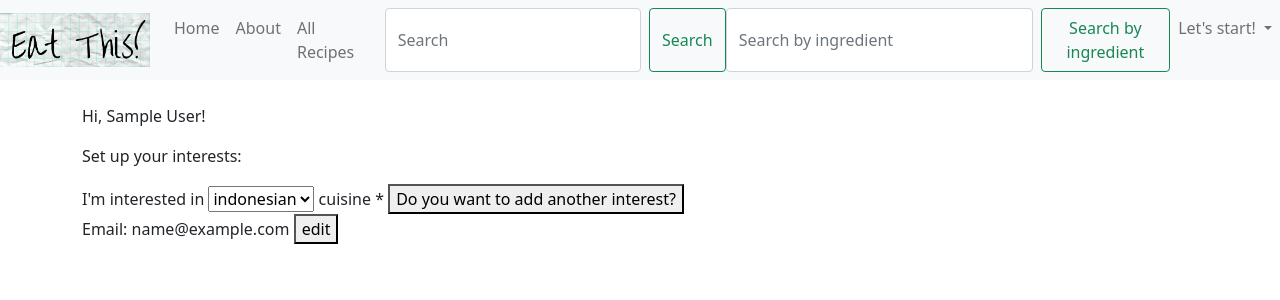
After one commit to asya-code/EatThis, a Flask app: page /my_profile in a window 1280 px wide. The commit adds this page. Shown: the top 300 px of the page. Run offline with Flask 2, Linux system fonts and the light colour scheme; the visitor is signed in with stand-in values (Sample User, id 1); tables that the repository leaves empty hold one stand-in row (values such as "Sample post"); some libraries are stand-ins or nearby versions.

Commit message:
user email update on html, js  and server.py; model and seed updated with new class

```diff
--- a/crud.py
+++ b/crud.py
@@ -1,4 +1,4 @@
-from model import db, User, Recipe, Step, Favorite, Ingredient, Image, connect_to_db
+from model import db, User, Recipe, Step, Favorite, Ingredient, Image, Preference, connect_to_db
 from datetime import datetime, date
 
 def create_user(email, password, username, full_name=None, created_at=date.today()):
@@ -135,7 +135,8 @@ def get_favs_by_recipe_id(given_recipe_id):
     """Return all users who has this particular recipe in favorites"""
     return Favorite.query.filter(Favorite.recipe_id==given_recipe_id).all()
 
-
+def get_favs_count_by_recipe_id(given_recipe_id):
+    return Favorite.query.filter(Favorite.recipe_id==given_recipe_id).count()
 
 def create_ingredient(ing_name, qty,recipe_id, unit, image=None):
     """Create and return a new favorite object (user-recipe pair)."""
@@ -191,6 +192,38 @@ def get_imgs_by_step_id(given_step_id):
     return Image.query.filter(Image.step_id==given_step_id).all()
 '''
 
+def create_preference(user_id, interest):
+    """Create and return a new preference object (user-interest pair)."""
+    preference = Preference(
+        user_id=user_id,
+        preference=interest)
+    return preference
+
+def get_most_preffered():
+    """Get 7 first most often "preffered" interests"""
+   # all_faved = Favorite.query.group_by(Recipe.recipe_id).having(db.func.count(Favorite.user_id)>2).all()
+    all_preferred = db.session.query(db.func.count(Preference.pref_id), Preference.preference).group_by(Preference.user_id).all()
+    count = 1
+    most_preferred = []
+    for pref in all_preferred:
+        if count < 7:
+            interest = pref.preference
+            most_preferred.append(interest)
+            count += 1
+        else:
+            break
+    return most_preferred
+
+def get_preferences():
+    """Return all preferences."""
+    return Preference.query.all()
+
+def get_prefs_by_user_id(given_user_id):
+    """Return all preferences for particular user."""
+    return Preference.query.filter(Preference.user_id==given_user_id).all()
+
+
+
 
 if __name__ == "__main__":
     from server import app
--- a/seed_database.py
+++ b/seed_database.py
@@ -80,4 +80,8 @@ for n in range(5):
     favorite = crud.create_favorite(recipe_id=choice(recipes_id), user_id=choice(users_id))
     model.db.session.add(favorite)
 
+for n in range (10):
+    preference = crud.create_preference(user_id=choice(users_id), interest=choice(cuisines+diets))
+    model.db.session.add(preference)
+
 model.db.session.commit()
--- a/server.py
+++ b/server.py
@@ -213,16 +213,21 @@ def ingredient_search():
     message = f"Recipes results for {request.args.get('ingredient')}:"
     return render_template("recipes.html", recipes=results, message=message)
 
-@app.route('/add_fav', methods=["POST"])
+@app.route('/add_fav')
+#, methods=["POST"]
 def add_fav():
     user_id = session['current_user']
     #import pdb; pdb.set_trace()
     recipe_id = request.json.get('favRecipeId')
-    title = request.json.get('favRecipeTitle')
+    recipe = crud.get_recipe_by_id(recipe_id)
+    # title = request.json.get('favRecipeTitle')
+    favorites = crud.get_favs_by_user_id(session['current_user'])
+
     new_fav = crud.create_favorite(recipe_id, user_id)
+    rating = crud.get_favs_count_by_recipe_id(recipe_id)
     db.session.add(new_fav)
     db.session.commit()
-    return f'{title} is saved into your Favorite recipes!'
+    return redirect("/recipes/<recipe_id>")
 
 @app.route('/user_favorite')
 def show_favorite():
@@ -233,6 +238,32 @@ def show_favorite():
         favorite_recipes.append(crud.get_recipe_by_id(fav.recipe_id))
     return render_template("user_favorite.html", favorite_recipes=favorite_recipes)
 
+@app.route('/my_profile')
+def user_profile():
+    user = crud.get_user_by_id(session['current_user'])
+    return render_template("user_account.html", user=user)
+
+@app.route("/change_email", methods=["POST"])
+def change_email():
+    user = crud.get_user_by_id(session['current_user'])
+    new_email = request.form.get('new_email')
+    user.email = new_email
+    db.session.commit()
+    return new_email
+
+@app.route('/add_preference', methods=["POST"])
+def add_preference():
+    preference = request.json.get('instructionText')
+    order = int(request.json.get('order'))
+    recipe_id = int(request.json.get('recipe_id'))
+    new_instr = crud.create_step(order=order,
+        instruction=instr_text, recipe_id=recipe_id)
+    db.session.add(new_instr)
+    db.session.commit()
+
+    return new_instr.instruction
+
+
 if __name__ == "__main__":
     connect_to_db(app)
     app.run(host="0.0.0.0", debug=True)
--- /dev/null
+++ b/static/js/user_account.js
@@ -0,0 +1,46 @@
+const editEmailBttn=document.querySelector('#editEmail');
+editEmailBttn.addEventListener('click', (evt) => {
+        evt.preventDefault();
+        console.log("new block")
+        document.querySelector('#userEmail').insertAdjacentHTML('beforeend',
+        '<form id=newEmail action="/change_email" method="post">'+
+        '<p> New email <input id="newEmail"'+
+        'type="text" name="email"><button id="=saveNewEmail" type="submit"> save </button></p>'+
+        '</form>');
+});
+const saveNewEmailBttn=document.querySelector('#saveNewEmail');
+saveNewEmailBttn.addEventListener('click', (evt) => {
+        evt.preventDefault();
+        const emailFormInputs={
+            new_email: document.querySelector('#newEmail').value
+        };
+        fetch('/change_email',{
+            method: 'POST',
+            body: JSON.stringify(emailFormInputs),
+            headers: {
+                'Content-Type': 'application/json',
+            },
+        })
+        .then(response => response.json())
+        .then (responseData => {
+            document.querySelector('#userEmail').innerText = responseData;
+        });
+    });
+const prefIndex=0
+function preferenceField(){
+    while (prefIndex < 5) {
+    const addPrefFieldBttn=document.querySelector(`#addPref${prefIndex}`);
+    addPrefFieldBttn.addEventListener('click', (evt) => {
+            evt.preventDefault();
+            document.querySelector(`#newPref${prefIndex-1}`).insertAdjacentHTML('beforeend',
+            `<select name="cuisine" id="newPref${prefIndex}">`+
+            `<option value="indonesian"> indonesian </option>`+
+            `<option value="turkish"> turkish </option>`+
+            `<option value="thai"> thai </option>`+
+            `<option value="moroccan"> moroccan </option>`+
+            '<option value="japanese"> japanese </option></select>'+
+        `<label for="cuisine"> cuisine *</label>`+
+        `<button id="addPref${prefIndex}"> Do you want to add another interest? </button>`);
+            prefIndex+=1
+    })
+}};
--- a/templates/base.html
+++ b/templates/base.html
@@ -74,7 +74,7 @@
             Let's start!
           </a>
           <ul class="dropdown-menu" aria-labelledby="navbarDropdown">
-            <li><a class="dropdown-item" href="/profile/{{ session['current_user'] }}"> My Profile</a></li>
+            <li><a class="dropdown-item" href="/my_profile"> My Profile</a></li>
             <li><a class="dropdown-item" href="/user_recipes"> My own recipes </a></li>
             <li><a class="dropdown-item" href="/user_favorite"> My favorites </a></li>
             <li><a class="dropdown-item" href="/new_recipe"> Add new recipe </a></li>
--- a/templates/recipe.html
+++ b/templates/recipe.html
@@ -29,7 +29,9 @@
 
         {% else %}
             <div>
-                <button id="add_fav"> I like it! </button>
+                <form action="/add_fav">
+                    <button type="submit" id="add_fav"> I like it! </button>
+                </form>
             </div>
         {% endif %}
 
@@ -65,5 +67,5 @@
   </div>
   <input type="hidden" id='hidden_recipe_id' name='recipe_id' value={{recipe.recipe_id}}>
   <input type="hidden" id='hidden_recipe_title' name='title' value={{recipe.title}}>
-  <script src='/static/js/recipe.js'></script>
+  <!-- <script src='/static/js/recipe.js'></script> -->
 {% endblock %}
--- /dev/null
+++ b/templates/user_account.html
@@ -0,0 +1,32 @@
+{% extends 'base.html' %}
+{% block title %} Eat This! {% endblock %}
+
+{% block content %}
+
+<p>
+    Hi, {{user.full_name}}!
+</p>
+
+<p>
+    Set up your interests:
+</p>
+    <form id="user_preferences" action="/add_preference" method="post" enctype="multipart/form-data">
+        I'm interested in
+        <select name="cuisine" id="newPref0">
+            <option value="indonesian"> indonesian </option>
+            <option value="turkish"> turkish </option>
+            <option value="thai"> thai </option>
+            <option value="moroccan"> moroccan </option>
+            <option value="japanese"> japanese </option>
+        </select>
+        <label for="cuisine"> cuisine *</label>
+        <button id="addPref0"> Do you want to add another interest? </button>
+    </form>
+
+
+    <p id="userEmail"> Email: {{user.email}}
+            <button class="editEmail" id="editEmail"> edit </button>
+    </p>
+
+<script src='/static/js/user_account.js'></script>
+{% endblock %}
--- a/templates/user_registration.html
+++ b/templates/user_registration.html
@@ -22,7 +22,6 @@
     </p>
 
 
-
     <p>
       <input type="submit">
     </p>
```
Also changed, not shown: model.py (+14 -0 lines), static/js/recipe.js (+7 -6 lines).
